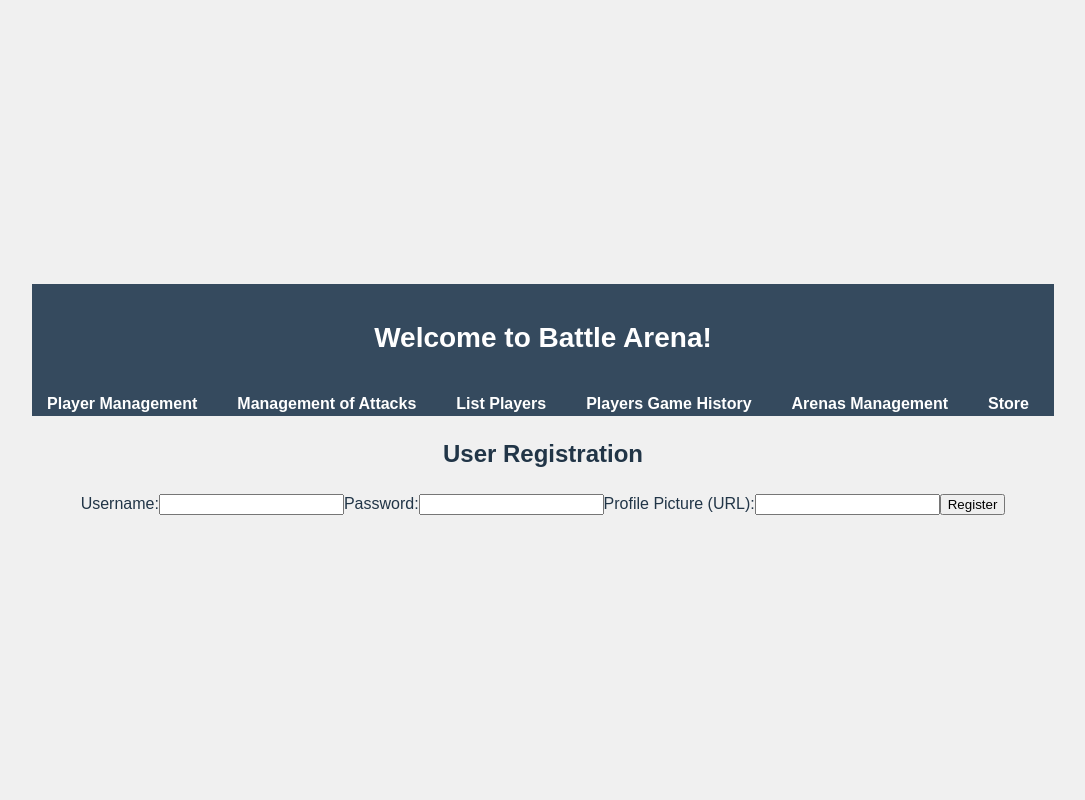
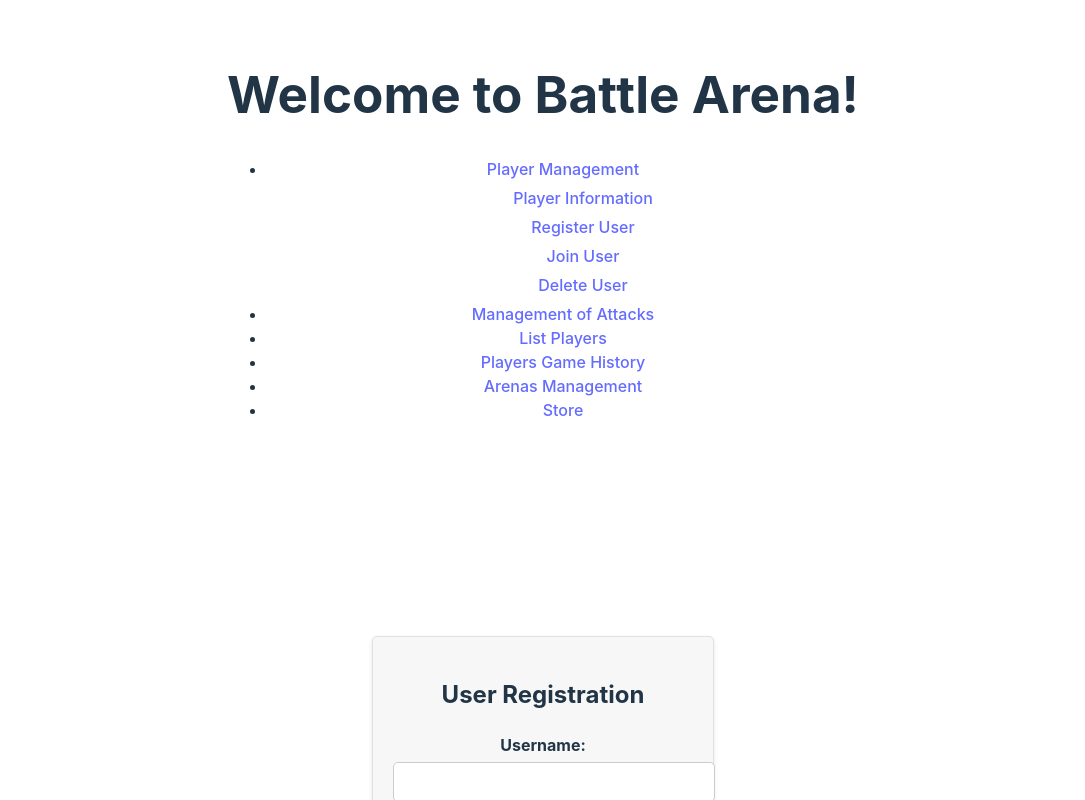
Before and after one commit to juangnnz/webprojects1, a Vue app: page /register in a window 1280 px wide. Shown: the top 800 px of the page, without its empty margins (97-1182 px from the left). Built offline with nearby package versions, Linux system fonts and the light colour scheme.

Commit message:
improving layouts

```diff
--- a/src/App.vue
+++ b/src/App.vue
@@ -28,74 +28,3 @@
     <router-view></router-view>
   </div>
 </template>
-
-
-<style>
-
-  body {
-    font-family: Arial, sans-serif;
-    background-color: #f0f0f0;
-    margin: 0;
-    padding: 0;
-  }
-
-  header {
-    background-color: #354a5e;
-    color: #fff;
-    text-align: center;
-    padding: 20px 0;
-  }
-
-  h1 {
-    font-size: 28px;
-  }
-
-  nav ul {
-    list-style: none;
-    padding: 0;
-    background-color: #354a5e;
-    margin: 0;
-    text-align: center;
-  }
-
-  nav li {
-    display: inline;
-    margin-right: 10px;
-  }
-
-  nav a {
-    text-decoration: none;
-    color: #fff;
-    font-weight: bold;
-    padding: 10px 15px;
-  }
-
-  nav .submenu {
-    display: none;
-    position: absolute;
-    background-color: #354a5e;
-  }
-
-  nav .submenu li {
-    display: block;
-  }
-
-  nav .submenu a {
-    padding: 10px 20px;
-  }
-
-  nav li:hover .submenu {
-    display: block;
-  }
-
-  .submenu li:hover a {
-    background-color: #2e3e4f;
-  }
-
-  router-view {
-    margin: 20px;
-    background-color: #fff;
-    padding: 20px;
-    box-shadow: 0 0 10px rgba(0, 0, 0, 0.1);
-  }
-</style>
--- a/src/components/playerInfo.vue
+++ b/src/components/playerInfo.vue
@@ -1,11 +1,28 @@
 <template>
-    <div>
-      <h1>Player Information</h1>
-      <p>Name: {{ playerName }}</p>
-      <p>Photo: <img :src="playerPhoto" alt="Player Photo"></p>
-      <p>Experience: {{ playerExperience }}</p>
-      <p>Level: {{ playerLevel }}</p>
-      <p>Coins: {{ playerCoins }}</p>
+    <div class="player-info-container">
+      <h1 class="info-title">Player Information</h1>
+      <div class="info-content">
+        <div class="info-item">
+          <p>Name:</p>
+          <p class="info-value">{{ playerName }}</p>
+        </div>
+        <div class="info-item">
+          <p>Photo:</p>
+          <img :src="playerPhoto" alt="Player Photo" class="player-photo">
+        </div>
+        <div class="info-item">
+          <p>Experience:</p>
+          <p class="info-value">{{ playerExperience }}</p>
+        </div>
+        <div class="info-item">
+          <p>Level:</p>
+          <p class="info-value">{{ playerLevel }}</p>
+        </div>
+        <div class="info-item">
+          <p>Coins:</p>
+          <p class="info-value">{{ playerCoins }}</p>
+        </div>
+      </div>
     </div>
   </template>
 
@@ -13,7 +30,7 @@
   export default {
     data() {
       return {
-        playerName: "Edou is ugly",
+        playerName: "Edou is beautiful",
         playerPhoto: "player_photo.jpg",
         playerExperience: 5000,
         playerLevel: 10,
@@ -24,26 +41,38 @@
   </script>
 
   <style scoped>
-    body {
-      font-family: Arial, sans-serif;
-      background-color: #f2f2f2;
-      text-align: center;
-      margin: 0;
-      padding: 0;
-    }
+  .player-info-container {
+    text-align: center;
+    background-color: #f2f2f2;
+    padding: 20px;
+  }
 
-    h1 {
-      background-color: #333;
-      color: #fff;
-      padding: 20px;
-    }
+  .info-title {
+    background-color: #354a5e;
+    color: #fff;
+    padding: 10px;
+    font-size: 24px;
+  }
 
-    p {
-      margin: 10px;
-    }
+  .info-content {
+    display: flex;
+    flex-wrap: wrap;
+    justify-content: center;
+    align-items: center;
+    margin-top: 20px;
+  }
 
-    img {
-      max-width: 300px;
-      border: 2px solid #333;
-    }
+  .info-item {
+    margin: 10px;
+    text-align: left;
+  }
+
+  .info-value {
+    font-weight: bold;
+  }
+
+  .player-photo {
+    max-width: 300px;
+    border: 2px solid #354a5e;
+  }
   </style>
--- a/src/components/registration.vue
+++ b/src/components/registration.vue
@@ -1,14 +1,22 @@
 <template>
-    <div>
-      <form @submit="submitForm">
+    <div class="registration-form">
+      <form @submit="submitForm" class="form-container">
         <h2>User Registration</h2>
-        <label for="username">Username:</label>
-        <input type="text" v-model="formData.username" required>
-        <label for="password">Password:</label>
-        <input type="password" v-model="formData.password" required>
-        <label for="profile_picture">Profile Picture (URL):</label>
-        <input type="url" v-model="formData.profile_picture" required>
-        <input type="submit" value="Register">
+        <div class="form-group">
+          <label for="username">Username:</label>
+          <input type="text" id="username" v-model="formData.username" required>
+        </div>
+        <div class="form-group">
+          <label for="password">Password:</label>
+          <input type="password" id="password" v-model="formData.password" required>
+        </div>
+        <div class="form-group">
+          <label for="profile_picture">Profile Picture (URL):</label>
+          <input type="url" id="profile_picture" v-model="formData.profile_picture" required>
+        </div>
+        <div class="form-group">
+          <input type="submit" value="Register">
+        </div>
       </form>
     </div>
   </template>
@@ -26,3 +34,60 @@
     },
   };
   </script>
+
+  <style scoped>
+  .registration-form {
+    display: flex;
+    justify-content: center;
+    align-items: center;
+    height: 100vh;
+  }
+
+  .form-container {
+    background-color: #f7f7f7;
+    border: 1px solid #e1e1e1;
+    box-shadow: 0 2px 4px rgba(0, 0, 0, 0.1);
+    padding: 20px;
+    border-radius: 5px;
+    width: 300px;
+  }
+
+  .form-container h2 {
+    text-align: center;
+    margin-bottom: 20px;
+  }
+
+  .form-group {
+    margin: 10px 0;
+  }
+
+  label {
+    display: block;
+    margin-bottom: 5px;
+    font-weight: bold;
+  }
+
+  input[type="text"],
+  input[type="password"],
+  input[type="url"] {
+    width: 100%;
+    padding: 10px;
+    border: 1px solid #ccc;
+    border-radius: 5px;
+    font-size: 16px;
+  }
+
+  input[type="submit"] {
+    background-color: #354a5e;
+    color: #fff;
+    border: none;
+    border-radius: 5px;
+    padding: 10px 20px;
+    font-size: 16px;
+    cursor: pointer;
+  }
+
+  input[type="submit"]:hover {
+    background-color: #293d50;
+  }
+  </style>
```
